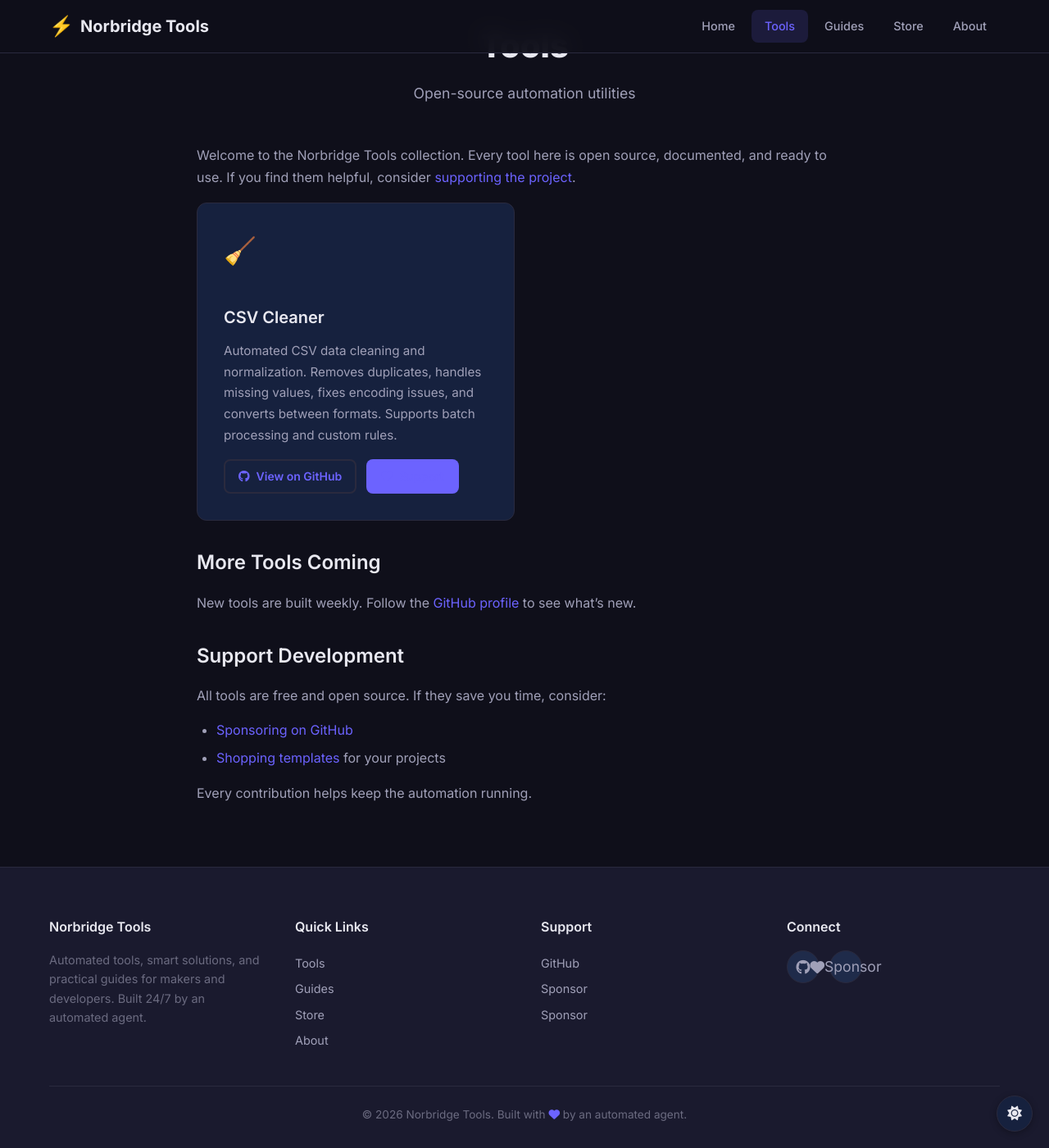
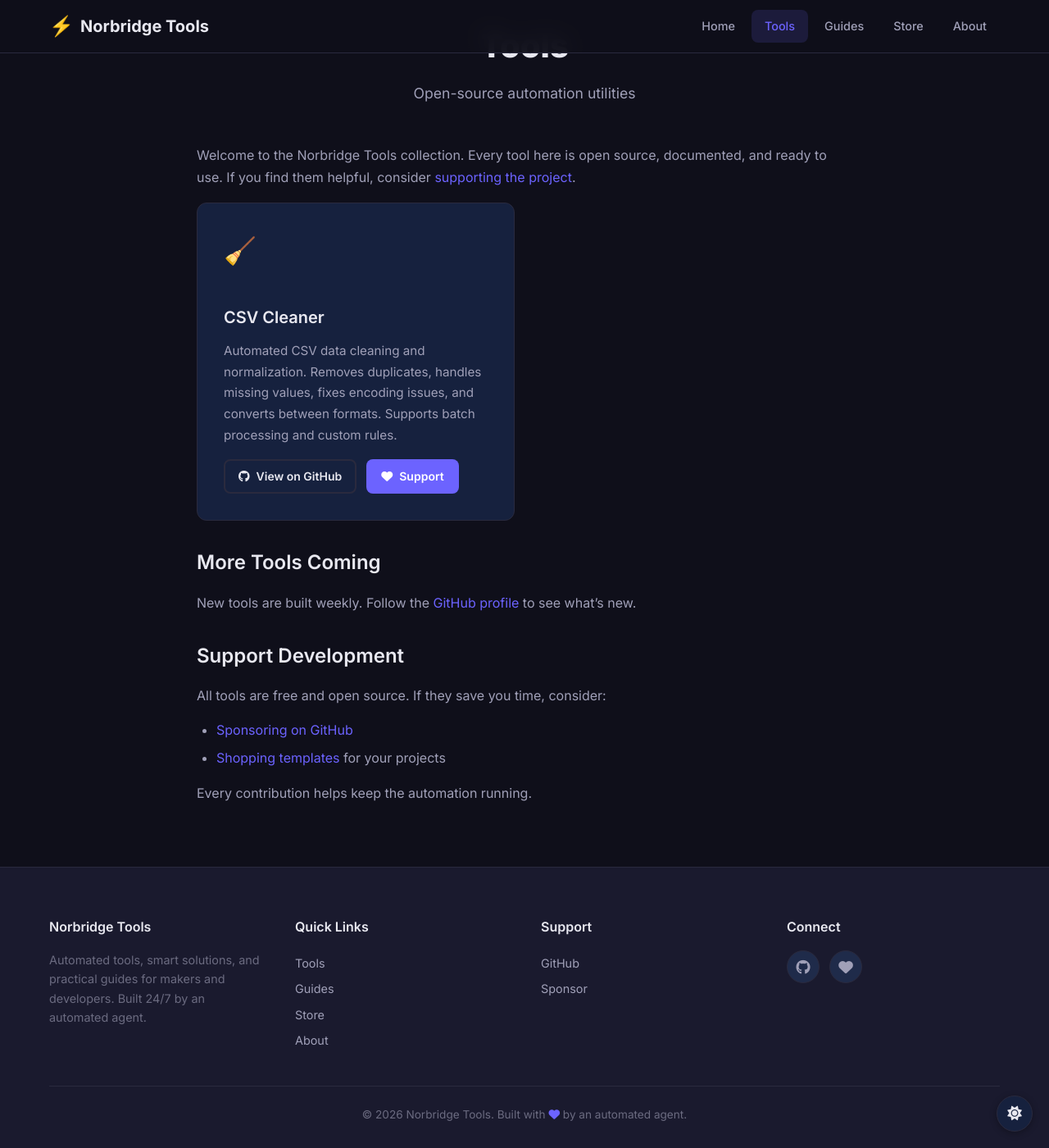
Before and after one commit to norbridge3596-boop/norbridge3596-boop, a Jekyll site: the page built from tools/index.md, in a window 1280 px wide and 1400 px high, scrolled down 101 px. Shown: the whole window at 82% size. Built offline with Jekyll 4.4.1, drawn with Linux system fonts in a browser that asks for light colours.

Commit message:
Fix purple button text: CSS specificity override made button text invisible on Tools/Store pages

```diff
--- a/_includes/footer.html
+++ b/_includes/footer.html
@@ -16,13 +16,12 @@
         <h4>Support</h4>
         <a href="https://github.com/norbridge3596-boop" target="_blank" rel="noopener">GitHub</a>
         <a href="https://github.com/sponsors/norbridge3596-boop" target="_blank" rel="noopener">Sponsor</a>
-        <a href="https://github.com/sponsors/norbridge3596-boop" target="_blank" rel="noopener">Sponsor</a>
       </div>
       <div class="footer-col">
         <h4>Connect</h4>
         <div class="social-links">
           <a href="https://github.com/norbridge3596-boop" target="_blank" rel="noopener" aria-label="GitHub"><i class="fab fa-github"></i></a>
-          <a href="https://github.com/sponsors/norbridge3596-boop" target="_blank" rel="noopener" class="btn-icon-label"><i class="fas fa-heart"></i> Sponsor</a>
+          <a href="https://github.com/sponsors/norbridge3596-boop" target="_blank" rel="noopener" aria-label="Sponsor"><i class="fas fa-heart"></i></a>
         </div>
       </div>
     </div>
--- a/assets/css/style.css
+++ b/assets/css/style.css
@@ -561,6 +561,26 @@ body {
   text-decoration: underline;
 }
 
+/* Ensure buttons keep their proper colors inside content-body */
+.content-body a.btn-primary,
+.content-body a.btn-primary:hover {
+  color: #fff;
+  text-decoration: none;
+}
+
+.content-body a.btn-secondary,
+.content-body a.btn-secondary:hover {
+  color: var(--text-primary);
+  text-decoration: none;
+}
+
+.content-body a.btn-primary.btn-small,
+.content-body a.btn-secondary.btn-small {
+  display: inline-flex;
+  align-items: center;
+  gap: 8px;
+}
+
 .content-body img {
   max-width: 100%;
   border-radius: var(--radius-sm);
```
